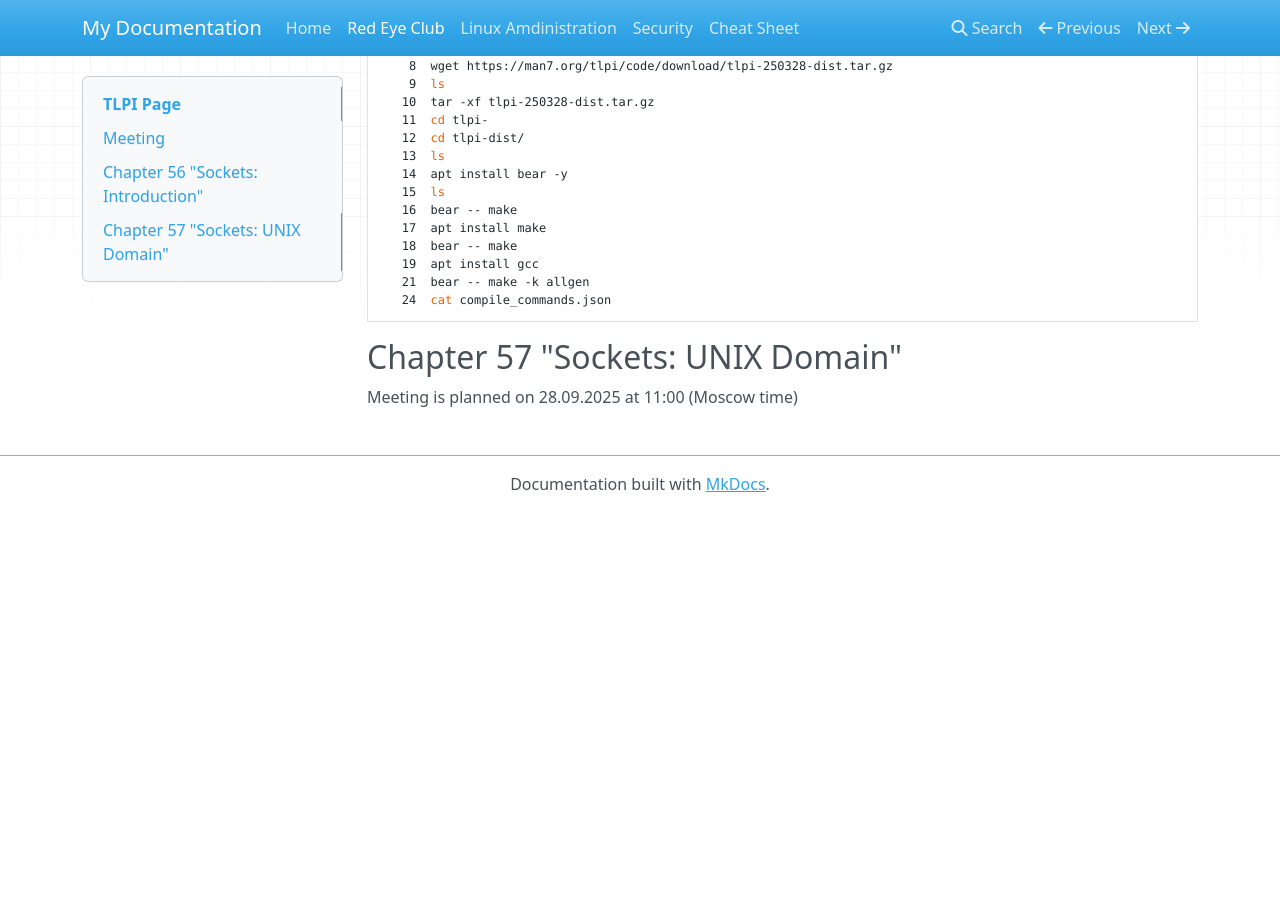
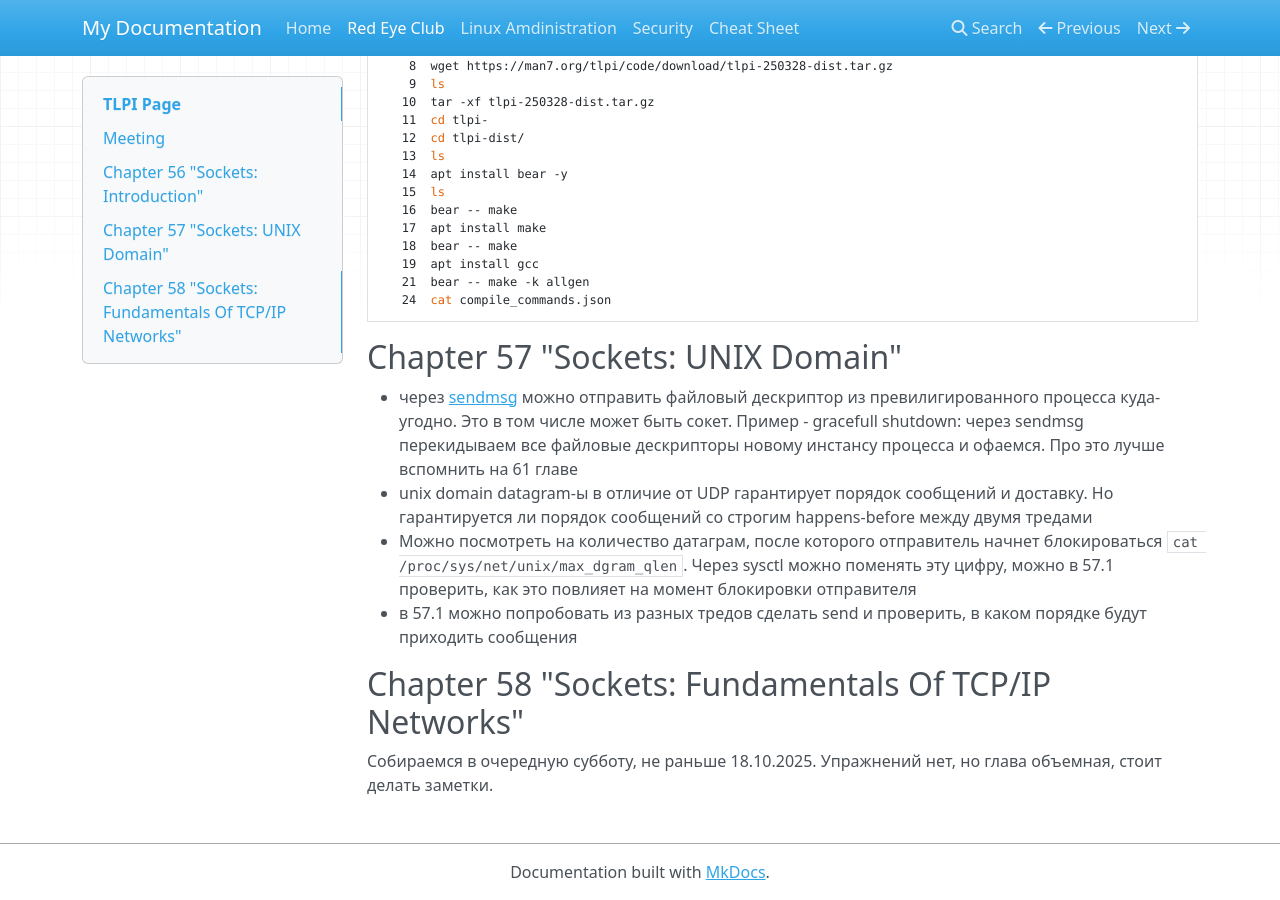
Before and after one commit to iahmad1337/iahmad1337.github.io, an MkDocs documentation site: the page built from docs/tlpi.md, in a window 1280 px wide and 900 px high, scrolled down 523 px. Built offline with MkDocs 1.6.1, drawn with Linux system fonts in a browser that asks for light colours; nearby versions of some CDN libraries; before the commit the page ends 1035 px from its top, so only the background shows below that.

Commit message:
add all linux administration labs

````diff
--- a/docs/tlpi.md
+++ b/docs/tlpi.md
@@ -93,5 +93,21 @@ How to get LSP support for the code in the book:
 ```
 
 ## Chapter 57 "Sockets: UNIX Domain"
+- через [sendmsg](https://man7.org/linux/man-pages/man2/sendmmsg.2.html) можно
+  отправить файловый дескриптор из превилигированного процесса куда-угодно. Это
+  в том числе может быть сокет. Пример - gracefull shutdown: через sendmsg
+  перекидываем все файловые дескрипторы новому инстансу процесса и офаемся. Про
+  это лучше вспомнить на 61 главе
+- unix domain datagram-ы в отличие от UDP гарантирует порядок сообщений и
+  доставку. Но гарантируется ли порядок сообщений со строгим happens-before
+  между двумя тредами
+- Можно посмотреть на количество датаграм, после которого отправитель начнет
+  блокироваться `cat /proc/sys/net/unix/max_dgram_qlen`. Через sysctl можно
+  поменять эту цифру, можно в 57.1 проверить, как это повлияет на момент
+  блокировки отправителя
+- в 57.1 можно попробовать из разных тредов сделать send и проверить, в каком
+  порядке будут приходить сообщения
 
-Meeting is planned on 28.09.2025 at 11:00 (Moscow time)
+## Chapter 58 "Sockets: Fundamentals Of TCP/IP Networks"
+Собираемся в очередную субботу, не раньше 18.10.2025. Упражнений нет, но глава
+объемная, стоит делать заметки.
````
Also changed, not shown: docs/index.md (+9 -3 lines), 6 other files.
